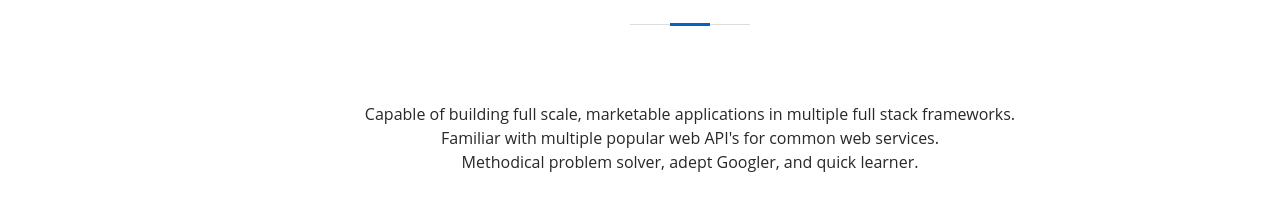
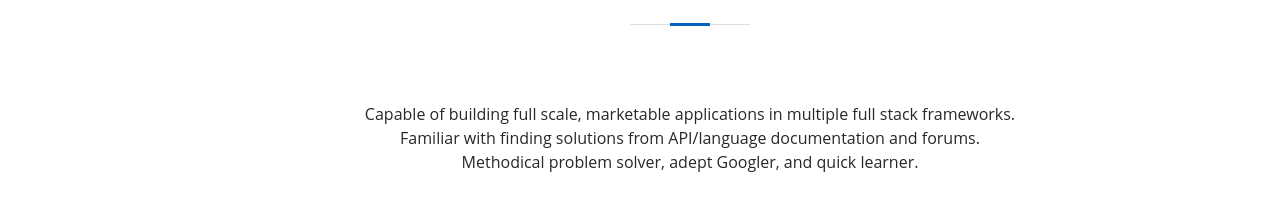
Before and after one commit to jihoshin28/Homepage, a React (Create React App) app: page / in a window 1280 px wide. Shown: the part 1761-1977 px from the top of the page. Built offline with nearby package versions, Linux system fonts and the light colour scheme.

Commit message:
editted skills

```diff
--- a/src/components/sections/Skills.js
+++ b/src/components/sections/Skills.js
@@ -13,7 +13,7 @@ const Skills = () => {
         <div class = "section-center">
             <div class="section-title">
                 <p>Capable of building full scale, marketable applications in multiple full stack frameworks.</p>
-                <p>Familiar with multiple popular web API's for common web services.</p>
+                <p>Familiar with finding solutions from API/language documentation and forums.</p>
                 <p>Methodical problem solver, adept Googler, and quick learner.</p>
             </div>
         </div>
```
